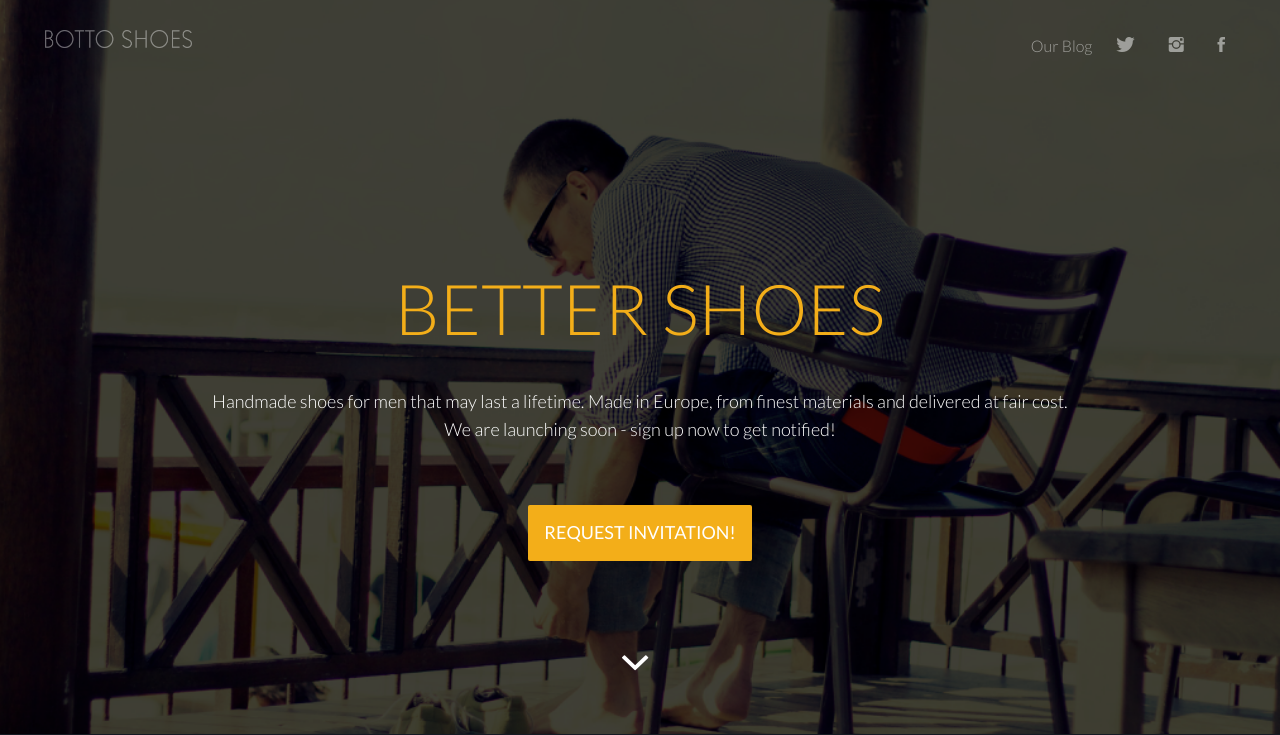
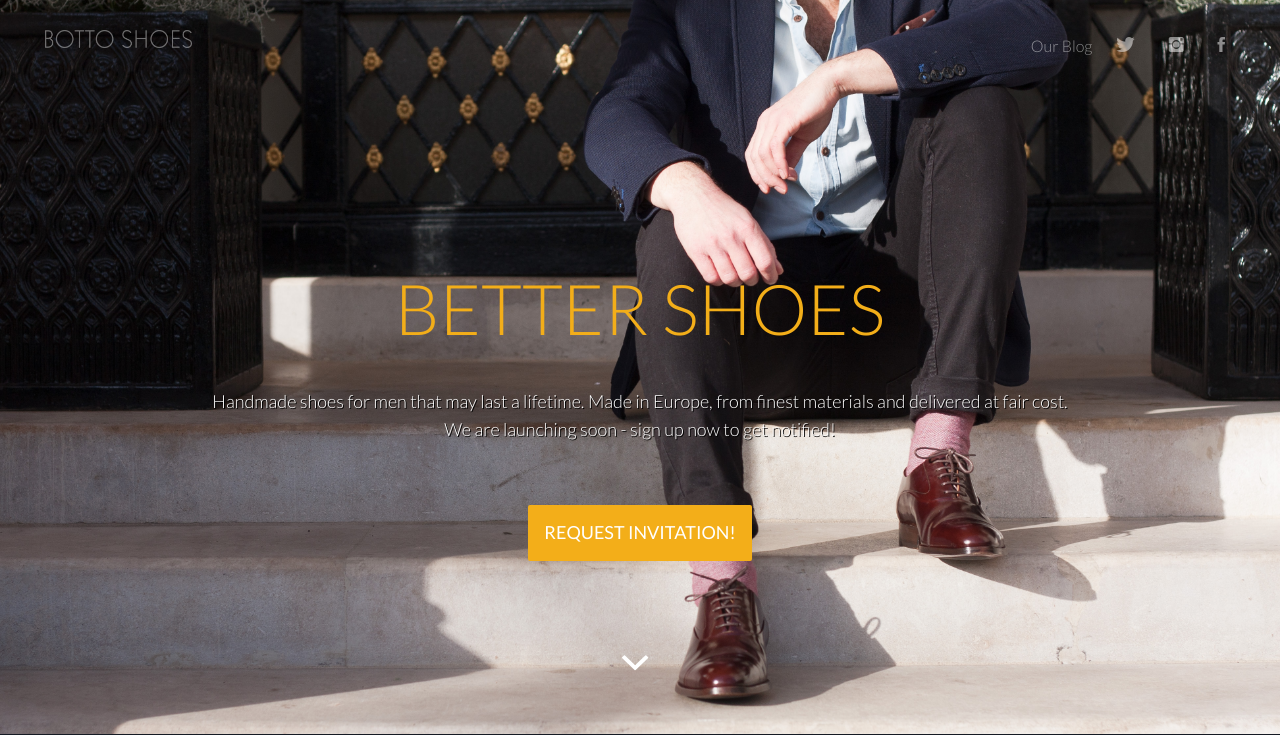
Before and after one commit to michal-u/botto, a PHP site: page / in a window 1280 px wide. Shown: the top 735 px of the page. Run offline with PHP 8.4, Linux system fonts and the light colour scheme; some web fonts are replaced.

Commit message:
new header pic

```diff
--- a/assets/css/style.css
+++ b/assets/css/style.css
@@ -246,6 +246,7 @@ h4 {
 
 #h p {
 	color: white;
+	text-shadow: 1px 1px #000;
 }
 
 
```
Also changed, not shown: assets/img/header.png, assets/img/shoes.png, 1 other file.
